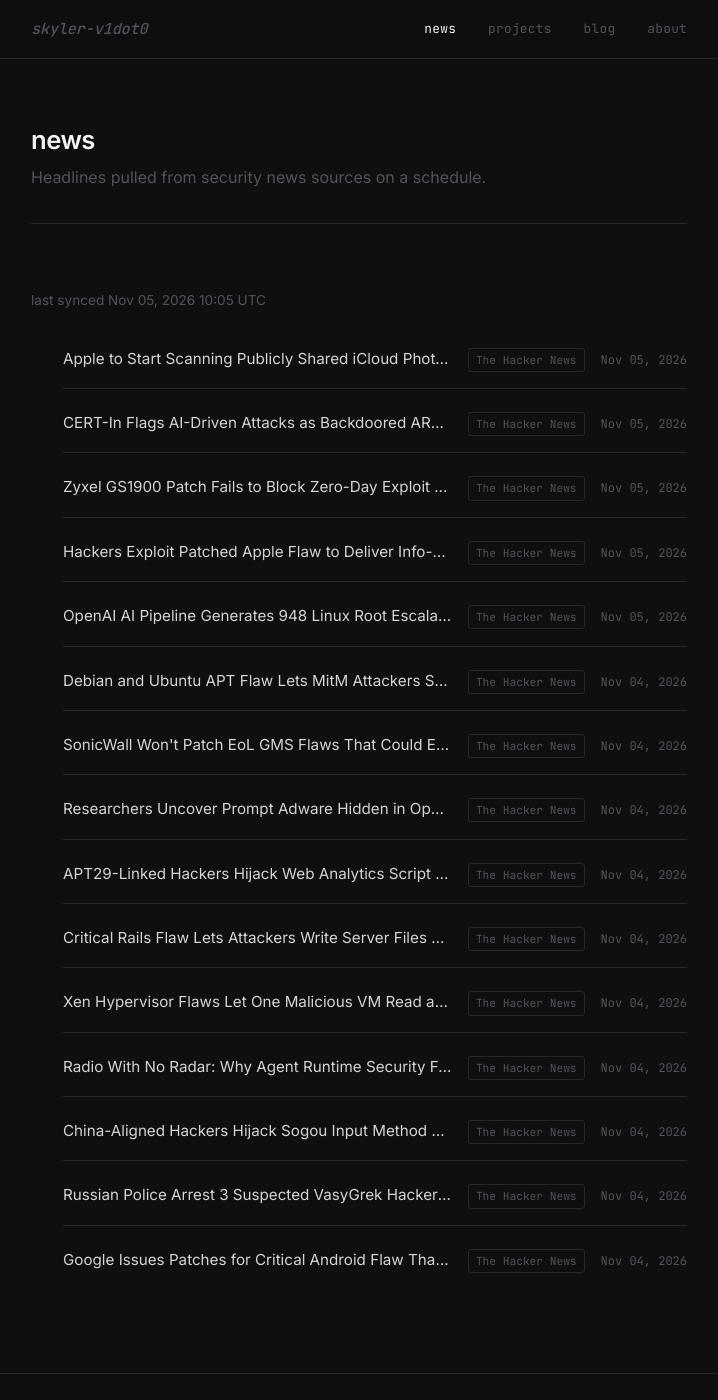
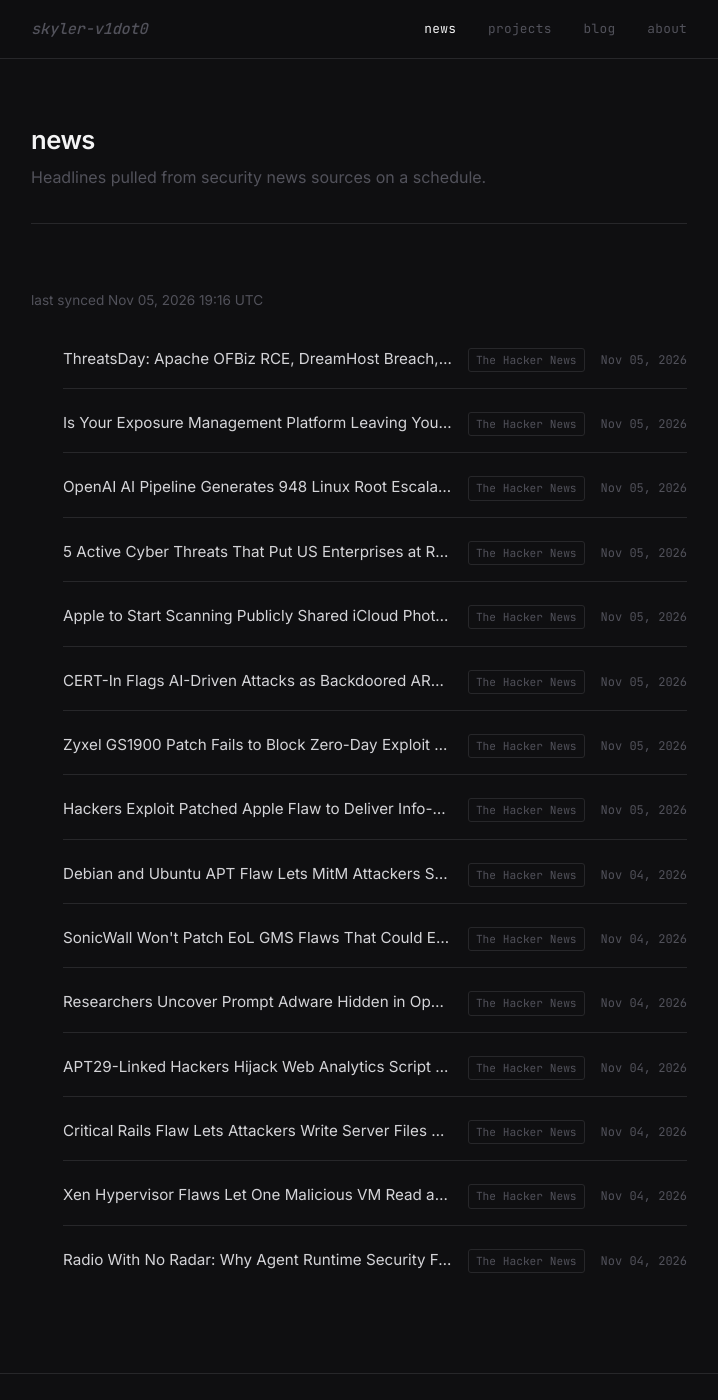
Before and after one commit to skyler-v1dot0/personal-site, a Jekyll site: the page built from news.html, in a window 1280 px wide and 1400 px high. Shown: the whole window, without its empty margins (281-999 px from the left). Built offline with Jekyll 4.4.1, drawn with Linux system fonts in a browser that asks for light colours.

Commit message:
chore: sync news feed [skip ci]

```diff
--- a/_data/news.yml
+++ b/_data/news.yml
@@ -1,6 +1,25 @@
 ---
-updated_at: '2026-11-05T10:05:45Z'
+updated_at: '2026-11-05T19:16:25Z'
 items:
+- title: 'ThreatsDay: Apache OFBiz RCE, DreamHost Breach, DeFi Site Hijacks + 17 More
+    Stories'
+  url: https://thehackernews.com/2026/11/threatsday-apache-ofbiz-rce-dreamhost.html
+  source: The Hacker News
+  published: '2026-11-05T14:41:10Z'
+- title: Is Your Exposure Management Platform Leaving You Exposed? Five Tests to Find
+    Out
+  url: https://thehackernews.com/2026/11/is-your-exposure-management-platform.html
+  source: The Hacker News
+  published: '2026-11-05T12:25:00Z'
+- title: OpenAI AI Pipeline Generates 948 Linux Root Escalation Exploits in 30-Hour
+    Run
+  url: https://thehackernews.com/2026/11/openai-ai-pipeline-generates-948-linux.html
+  source: The Hacker News
+  published: '2026-11-05T12:08:54Z'
+- title: 5 Active Cyber Threats That Put US Enterprises at Risk in October 2026
+  url: https://thehackernews.com/2026/11/5-active-cyber-threats-that-put-us.html
+  source: The Hacker News
+  published: '2026-11-05T10:06:19Z'
 - title: Apple to Start Scanning Publicly Shared iCloud Photos and Files for Harmful
     Content
   url: https://thehackernews.com/2026/11/apple-to-start-scanning-publicly-shared.html
@@ -21,11 +40,6 @@ items:
   url: https://thehackernews.com/2026/11/hackers-exploit-patched-apple-flaw-to.html
   source: The Hacker News
   published: '2026-11-05T05:17:04Z'
-- title: OpenAI AI Pipeline Generates 948 Linux Root Escalation Exploits in 30-Hour
-    Run
-  url: https://thehackernews.com/2026/11/openai-ai-pipeline-generates-948-linux.html
-  source: The Hacker News
-  published: '2026-11-05T04:31:16Z'
 - title: Debian and Ubuntu APT Flaw Lets MitM Attackers Swap Verified Packages and
     Run Code as Root
   url: https://thehackernews.com/2026/11/debian-and-ubuntu-apt-flaw-lets-mitm.html
@@ -59,17 +73,3 @@ items:
   url: https://thehackernews.com/2026/11/radio-with-no-radar-why-agent-runtime.html
   source: The Hacker News
   published: '2026-11-04T11:34:20Z'
-- title: China-Aligned Hackers Hijack Sogou Input Method DNS Requests to Deploy DarkVigil
-    Backdoor
-  url: https://thehackernews.com/2026/11/china-aligned-hackers-hijack-sogou.html
-  source: The Hacker News
-  published: '2026-11-04T11:24:31Z'
-- title: Russian Police Arrest 3 Suspected VasyGrek Hackers, Dismantle Criminal Infrastructure
-  url: https://thehackernews.com/2026/11/russian-police-arrest-3-suspected.html
-  source: The Hacker News
-  published: '2026-11-04T08:17:11Z'
-- title: Google Issues Patches for Critical Android Flaw That Could Allow RCE Without
-    User Interaction
-  url: https://thehackernews.com/2026/11/google-patches-critical-android-flaw.html
-  source: The Hacker News
-  published: '2026-11-04T07:46:15Z'
```
